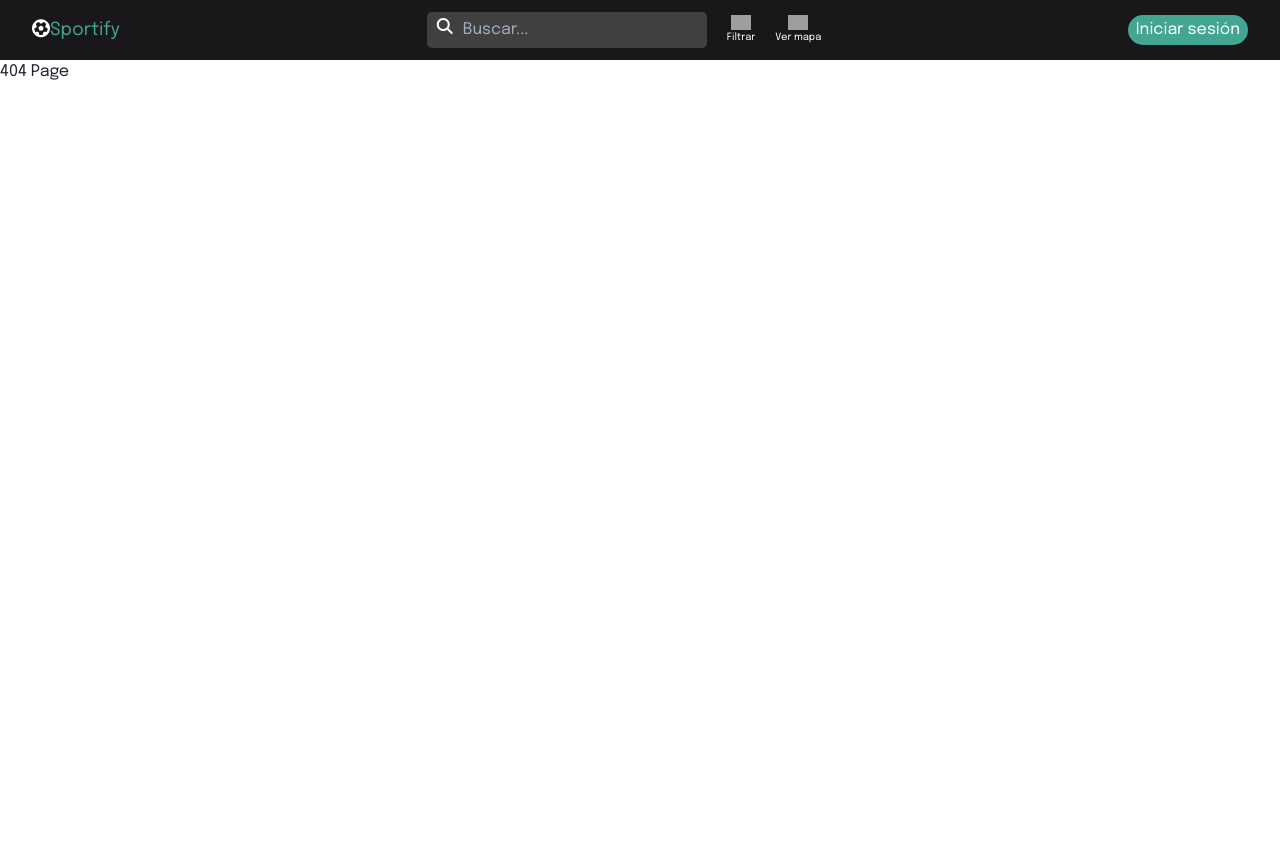
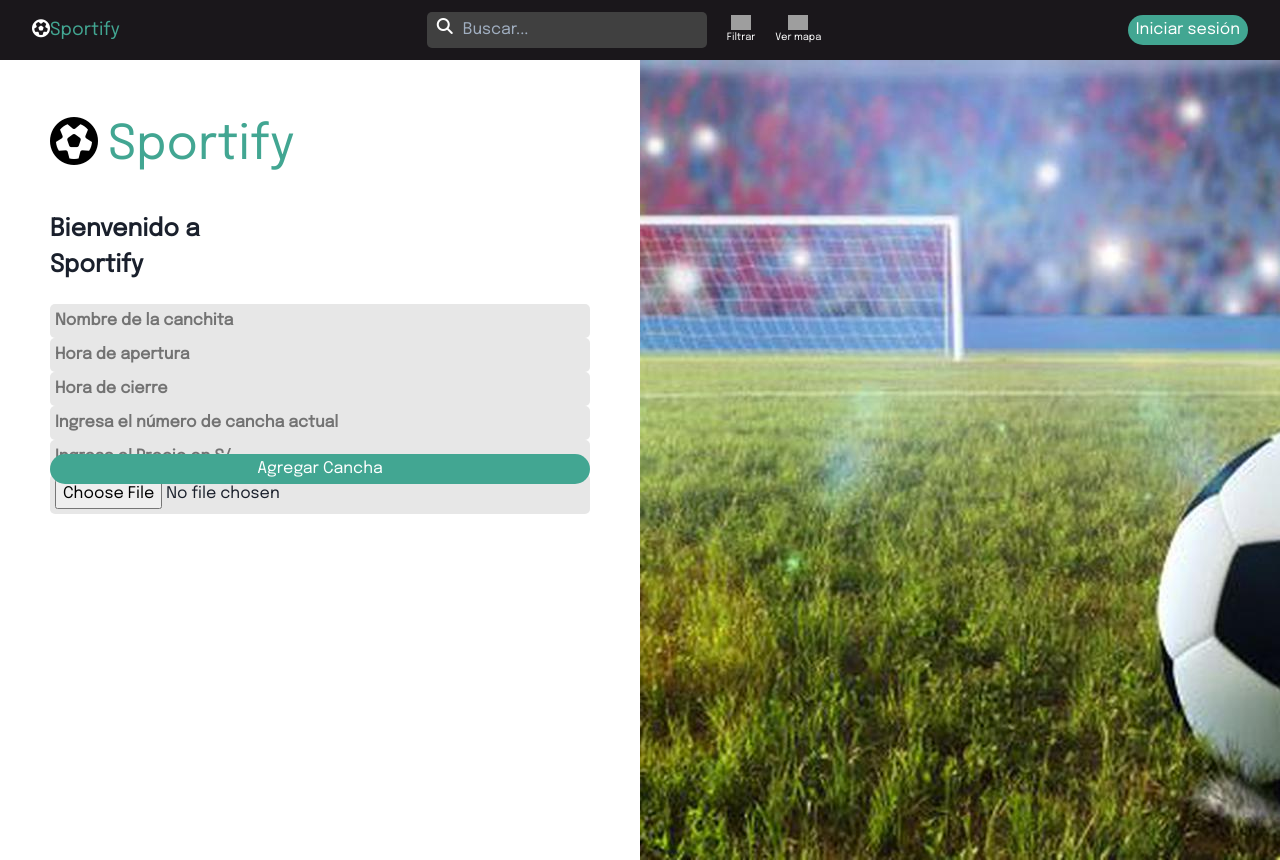
Before and after one commit to jveracal553/Sportify, a React (Create React App) app: page /registercanchita in a window 1280 px wide. Before the commit this address had no page. Before the commit the page ends 800 px from the top, so only its background shows below. Built offline with nearby package versions, Linux system fonts and the light colour scheme; grey boxes are pictures that could not be loaded; a web font is replaced by a local one.

Commit message:
feat: Add components

```diff
--- a/package.json
+++ b/package.json
@@ -12,12 +12,15 @@
     "@wojtekmaj/react-timerange-picker": "^3.5.0",
     "axios": "^0.24.0",
     "framer-motion": "^5.5.5",
+    "node-sass": "^7.0.1",
     "react": "^17.0.2",
+    "react-bootstrap": "^2.3.0",
     "react-calendar": "^3.7.0",
     "react-countdown": "^2.3.2",
     "react-dom": "^17.0.2",
     "react-router-dom": "^5.2.0",
     "react-scripts": "5.0.0",
+    "styled-components": "^5.3.5",
     "web-vitals": "^2.1.3"
   },
   "scripts": {
--- a/src/Components/Canchita/index.js
+++ b/src/Components/Canchita/index.js
@@ -10,11 +10,13 @@ import {
   Text,
 } from "@chakra-ui/react";
 import React, { useState } from 'react';
+import {useParams} from 'react-router-dom'
 import Calendar from 'react-calendar';
 import 'react-calendar/dist/Calendar.css';
-import GroupHour from "../GroupHour";
+import Hour from '../Hour'
 
 function Canchita({ location }) {
+  const id = useParams()
   const { state } = location;
   const [value, onChange] = useState(new Date());
 
@@ -48,7 +50,12 @@ function Canchita({ location }) {
       <Box w="700px" display="flex" alignItems="center" justifyContent="space-around">
           <Calendar minDate={new Date()} tileDisabled={isDisabled} onChange={onChange} value={value} />
           <Box>
-          <GroupHour hours={['8:00','9:00','10:00']}/>
+            <Hour
+            day={value.toLocaleDateString().split('/')[0]}
+            month={value.toLocaleDateString().split('/')[1]}
+            year={value.toLocaleDateString().split('/')[2]}
+            soccerFieldId={id}
+            />
           </Box>
       </Box>
 
--- a/src/Components/GridCanchita/index.js
+++ b/src/Components/GridCanchita/index.js
@@ -139,14 +139,12 @@ const GridCanchitaItem = ({ canchita }) => {
   );
 };
 
-function GridCanchita() {
+function GridCanchita({url = 'https://raw.githubusercontent.com/jveracal553/Sportify/feature/SFY-67-create_navbar/canchitainfo'}) {
   const [gridItem, setGridItem] = useState([]);
 
   useEffect(() => {
     axios
-      .get(
-        'https://raw.githubusercontent.com/jveracal553/Sportify/feature/SFY-67-create_navbar/canchitainfo'
-      )
+      .get(url)
       .then(({ data }) => {
         setGridItem(data);
       });
--- a/src/Components/Hour/index.js
+++ b/src/Components/Hour/index.js
@@ -1,12 +1,85 @@
-import React from 'react';
-import './style.css'
+import { useState, useEffect } from 'react'
+import styled from 'styled-components'
 
-function Hour({hour}) {
-    return (
-        <div className="container_hour">
-            {hour}
-        </div>
-    );
+const Contenedor = styled.div`
+width: 30vw;
+display: flex;
+flex-direction: row;
+flex-wrap: wrap;
+align-items: center;
+justify-content: center;
+border: 1px solid #000;
+`
+
+const Button = styled.button`
+border: none;
+border-radius: 5px;
+padding: 5px 10px;
+margin: 5px;
+font-size: 16px;
+background: ${props => props.type==='busy'? "#333" : props.type==='availableSelected'? "rgb(255,50,50)" : "rgb(109,238,63)"}
+`
+
+const getAll = async(data)=>{
+    let response = await fetch('http://localhost:3001/api/reservation', {
+      method: 'POST',
+      headers: { 'Content-Type': 'application/json' },
+      body: JSON.stringify(data),
+    });
+    response = await response.json()
+    return response
 }
 
-export default Hour;
+const Array =[
+    {hour: 10, state: 'busy'},
+    {hour: 11, state: 'busy'},
+    {hour: 12, state: 'availableNoSelected'},
+    {hour: 13, state: 'availableNoSelected'},
+    {hour: 14, state: 'availableNoSelected'},
+    {hour: 15, state: 'busy'},
+    {hour: 16, state: 'availableNoSelected'},
+    {hour: 17, state: 'availableNoSelected'},
+    {hour: 18, state: 'availableNoSelected'},
+    {hour: 19, state: 'availableNoSelected'},
+    {hour: 20, state: 'availableNoSelected'},
+    {hour: 21, state: 'availableNoSelected'},
+    {hour: 22, state: 'busy'}]
+
+
+export default function Hour ({day, month, year, soccerFieldId}) {
+    const [hour, setHour] = useState(Array)
+    const [selection, setSelection] = useState([])
+    useEffect(()=>{
+        const h = getAll({day, month, year, soccerFieldId})
+    })
+    const selec = (x)=>{
+        if(x.state !== 'busy'){
+            if(x.state === 'availableNoSelected'){
+                setSelection([...selection, x.hour])
+                setHour(hour.map(item=>{
+                    if(item.hour==x.hour){
+                        return {hour: x.hour, state: 'availableSelected'}
+                    }else{
+                        return item
+                    }
+                }))
+            } else {
+                setSelection(selection.filter(x=>x.hour))
+                setHour(hour.map(item=>{
+                    if(item.hour==x.hour){
+                        return {hour: x.hour, state: 'availableNoSelected'}
+                    }else{
+                        return item
+                    }
+                }))
+            }
+        }
+    }
+  return (
+    <Contenedor>
+      {
+        hour.map((x,i) => <Button key={i} type={x.state} onClick={()=>selec(x)}>{x.hour}</Button>)
+      }
+    </Contenedor>
+  )
+}
--- a/src/Components/LoginOwner/index.js
+++ b/src/Components/LoginOwner/index.js
@@ -21,7 +21,7 @@ export default function LoginOwner() {
     });
     response = await response.json()
     ChangeTokenState(response.token, response.name, response.type);
-    history.push('/')
+    history.push('/gridowner')
   }
   return (
     <div className='login'>
--- a/src/Components/RegisterOwner/index.js
+++ b/src/Components/RegisterOwner/index.js
@@ -70,12 +70,14 @@ export default function RegisterOwner() {
               name='localName'
               type='text'
               placeholder='Nombre del local'
+              onChange={ handleChange}
             ></input>
             <input
               className='register-text__info-form-email input'
               name='ubication'
               type='text'
               placeholder='Dirección del local'
+              onChange={ handleChange}
             ></input>
             <button className='register-text__button' type='submit'>Ingresar</button>
           </form>
--- /dev/null
+++ b/src/Components/RegistrarCanchita/index.js
@@ -0,0 +1,97 @@
+import { useState } from "react";
+import soccer from '../../images/soccer.jpg';
+import { Link } from "react-router-dom";
+
+
+export default function RegistrarCanchita() {
+  const [userState, setUser] = useState({});
+  const [img, setImg] = useState()
+
+  const handleChange = (e) => {
+    const { name, value } = e.target;
+    setUser({ ...userState, [name]: value });
+  };
+  const submit = (e) => {
+    e.preventDefault();
+    const reader = new FileReader();
+    reader.readAsDataURL(img);
+    reader.onloadend = async() => {
+        await fetch('http://localhost:3001/api/soccerField/create', {
+            method: 'POST',
+            body: JSON.stringify({ image: reader.result, data: userState }),
+            headers: {
+              Authorization: `Bearer ${localStorage.getItem('token')}`,
+              'Content-Type': 'application/json',
+            },
+          });
+    };
+  };
+
+  return (
+    <div className="login">
+      <div className="login-text">
+        <div className="login-text__logo">
+          <i className="fas fa-futbol"></i>
+          <Link to={"/"} className="login-text__logo-name color">
+            Sportify
+          </Link>
+        </div>
+        <div className="login-text__info">
+          <p className="login-text__info-title">
+            Bienvenido a <br /> Sportify
+          </p>
+          <form className="login-text__info-form">
+             <input
+              name="name"
+              className="login-text__info-form-email"
+              type='text'
+              placeholder="Nombre de la canchita"
+              onChange={handleChange}
+            ></input>
+            <input
+              name="start"
+              className="login-text__info-form-email"
+              type='number'
+              placeholder="Hora de apertura"
+              onChange={handleChange}
+            ></input>
+            <input
+              name="end"
+              className="login-text__info-form-email"
+              type='number'
+              placeholder="Hora de cierre"
+              onChange={handleChange}
+            ></input>
+            <input
+              type='number'
+              name="number"
+              placeholder="Ingresa el número de cancha actual"
+              onChange={handleChange}
+            ></input>
+            <input
+              type='price'
+              name="number"
+              placeholder="Ingresa el Precio en S/ ."
+              onChange={handleChange}
+            ></input>
+
+              <input
+                type="file"
+                placeholder="Ingresa tu imagen"
+                onChange={(e) => setImg(e.target.files[0])}
+              ></input>
+
+          </form>
+        </div>
+        <div>
+        <button className="login-text__button" type="submit" onClick={submit}>
+          Agregar Cancha
+        </button>
+        </div>
+      </div>
+      <div className="login-image">
+        <img className="soccer" src={soccer} alt="" />
+      </div>
+    </div>
+  );
+}
--- a/src/Components/SelecLogin/SelecLogin.css
+++ b/src/Components/SelecLogin/SelecLogin.css
@@ -20,66 +20,6 @@
   padding-right: 50px;
 }
 
-.register-text__logo {
-  font-size: 3rem;
-  margin-bottom: 30px;
-}
-
-.register-text__info-title {
-  margin: 20px 0 10px 0;
-  font-size: 1.5rem;
-  font-weight: bold;
-}
-
-.register-text__logo > .fas {
-  color: #000;
-  margin-right: 10px;
-}
-
-.register-text__info-form {
-  display: flex;
-  flex-direction: column;
-}
-
-.register-text__info-form-names {
-  display: flex;
-  flex-direction: row;
-  justify-content: space-between;
-}
-
-.register-text__info {
-  display: flex;
-  flex-direction: column;
-}
-
-.input {
-  background-color: #e7e7e7;
-  border-radius: 5px;
-  padding: 5px;
-  margin: 5px 0;
-}
-
-.input::placeholder {
-  color: rgba(0, 0, 0, 0.5);
-  font-weight: bold;
-}
-
-.register-text__button {
-  width: 100%;
-  background-color: #42a692;
-  height: 30px;
-  border-radius: 15px;
-  color: #fff;
-  margin-top: 50px;
-  margin-bottom: 10px;
-}
-
-.register-text__register {
-  display: flex;
-  flex-direction: row;
-  justify-content: space-between;
-}
-
 .small {
   font-size: 0.7rem;
 }
--- a/src/routes/AppRoutes.jsx
+++ b/src/routes/AppRoutes.jsx
@@ -8,6 +8,8 @@ import RegisterUser from '../Components/RegisterUser';
 import RegisterOwner from '../Components/RegisterOwner';
 import LoginUser from '../Components/LoginUser';
 import LoginOwner from '../Components/LoginOwner';
+import RegistrarCanchita from '../Components/RegistrarCanchita';
+import GridOwner from '../Components/GridOwner';
 
 function AppRoutes() {
     return (
@@ -27,6 +29,8 @@ function AppRoutes() {
         <Route path='/login' component={() => <SelecLogin />} />
 
         <Route path='/register' component={() => <SelecRegister />} />
+        <Route path='/registercanchita' component={()=><RegistrarCanchita />}/>
+        <Route path='/gridowner' component={()=><GridOwner />}/>
 
         <Route>404 Page </Route>
       </Switch>
```
Also changed, not shown: src/Components/GridOwner/index.js (added, +88 -0 lines), 1 other file (tests, documents, lock files or other folders).
